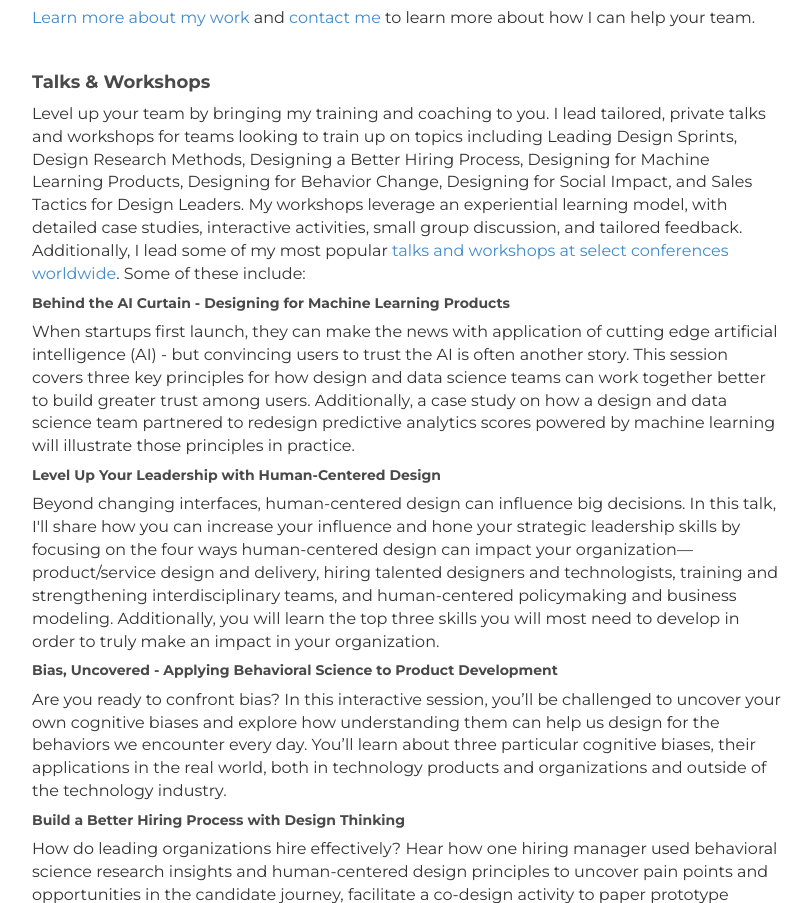
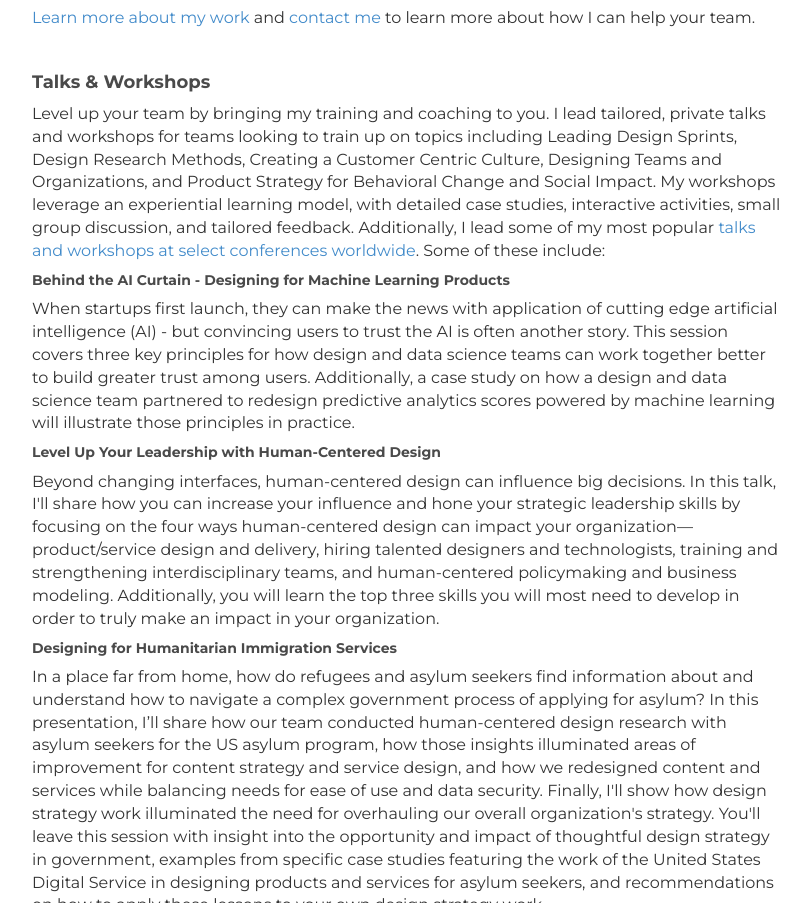
Before and after one commit to crystalcyan/crystalcyan.github.io, a plain HTML site: page services.html in a window 1280 px wide. Shown: the part 881-1784 px from the top of the page, without its empty margins (233-1045 px from the left). Drawn offline with nearby package versions, Linux system fonts and the light colour scheme.

Commit message:
Update services.html

```diff
--- a/services.html
+++ b/services.html
@@ -74,11 +74,13 @@
         <p><a href="index.html#works">Learn more about my work</a> and <a href="mailto:yan.crystal.c@gmail.com">contact me</a> to learn more about how I can help your team.</p>
         </br>
         <h4 id="workshops">Talks & Workshops</h4>
-        <p>Level up your team by bringing my training and coaching to you. I lead tailored, private talks and workshops for teams looking to train up on topics including Leading Design Sprints, Design Research Methods, Designing a Better Hiring Process, Designing for Machine Learning Products, Designing for Behavior Change, Designing for Social Impact, and Sales Tactics for Design Leaders. My workshops leverage an experiential learning model, with detailed case studies, interactive activities, small group discussion, and tailored feedback. Additionally, I lead some of my most popular <a href="about.html#speaking">talks and workshops at select conferences worldwide</a>. Some of these include:</p>
+        <p>Level up your team by bringing my training and coaching to you. I lead tailored, private talks and workshops for teams looking to train up on topics including Leading Design Sprints, Design Research Methods, Creating a Customer Centric Culture, Designing Teams and Organizations, and Product Strategy for Behavioral Change and Social Impact. My workshops leverage an experiential learning model, with detailed case studies, interactive activities, small group discussion, and tailored feedback. Additionally, I lead some of my most popular <a href="about.html#speaking">talks and workshops at select conferences worldwide</a>. Some of these include:</p>
         <h5 id="aicurtain">Behind the AI Curtain - Designing for Machine Learning Products</h5>
         When startups first launch, they can make the news with application of cutting edge artificial intelligence (AI) - but convincing users to trust the AI is often another story. This session covers three key principles for how design and data science teams can work together better to build greater trust among users. Additionally, a case study on how a design and data science team partnered to redesign predictive analytics scores powered by machine learning will illustrate those principles in practice.</br>
 	<h5 id="hcdleader">Level Up Your Leadership with Human-Centered Design</h5>
 	Beyond changing interfaces, human-centered design can influence big decisions. In this talk, I'll share how you can increase your influence and hone your strategic leadership skills by focusing on the four ways human-centered design can impact your organization—product/service design and delivery, hiring talented designers and technologists, training and strengthening interdisciplinary teams, and human-centered policymaking and business modeling. Additionally, you will learn the top three skills you will most need to develop in order to truly make an impact in your organization.
+	<h5 id="asylum">Designing for Humanitarian Immigration Services</h5>
+	In a place far from home, how do refugees and asylum seekers find information about and understand how to navigate a complex government process of applying for asylum? In this presentation, I’ll share how our team conducted human-centered design research with asylum seekers for the US asylum program, how those insights illuminated areas of improvement for content strategy and service design, and how we redesigned content and services while balancing needs for ease of use and data security. Finally, I'll show how design strategy work illuminated the need for overhauling our overall organization's strategy. You'll leave this session with insight into the opportunity and impact of thoughtful design strategy in government, examples from specific case studies featuring the work of the United States Digital Service in designing products and services for asylum seekers, and recommendations on how to apply these lessons to your own design strategy work.
 	<h5 id="biasuncovered">Bias, Uncovered - Applying Behavioral Science to Product Development</h5>
         Are you ready to confront bias? In this interactive session, you’ll be challenged to uncover your own cognitive biases and explore how understanding them can help us design for the behaviors we encounter every day. You’ll learn about three particular cognitive biases, their applications in the real world, both in technology products and organizations and outside of the technology industry.
         <h5 id="designinghiring">Build a Better Hiring Process with Design Thinking</h5>
```
